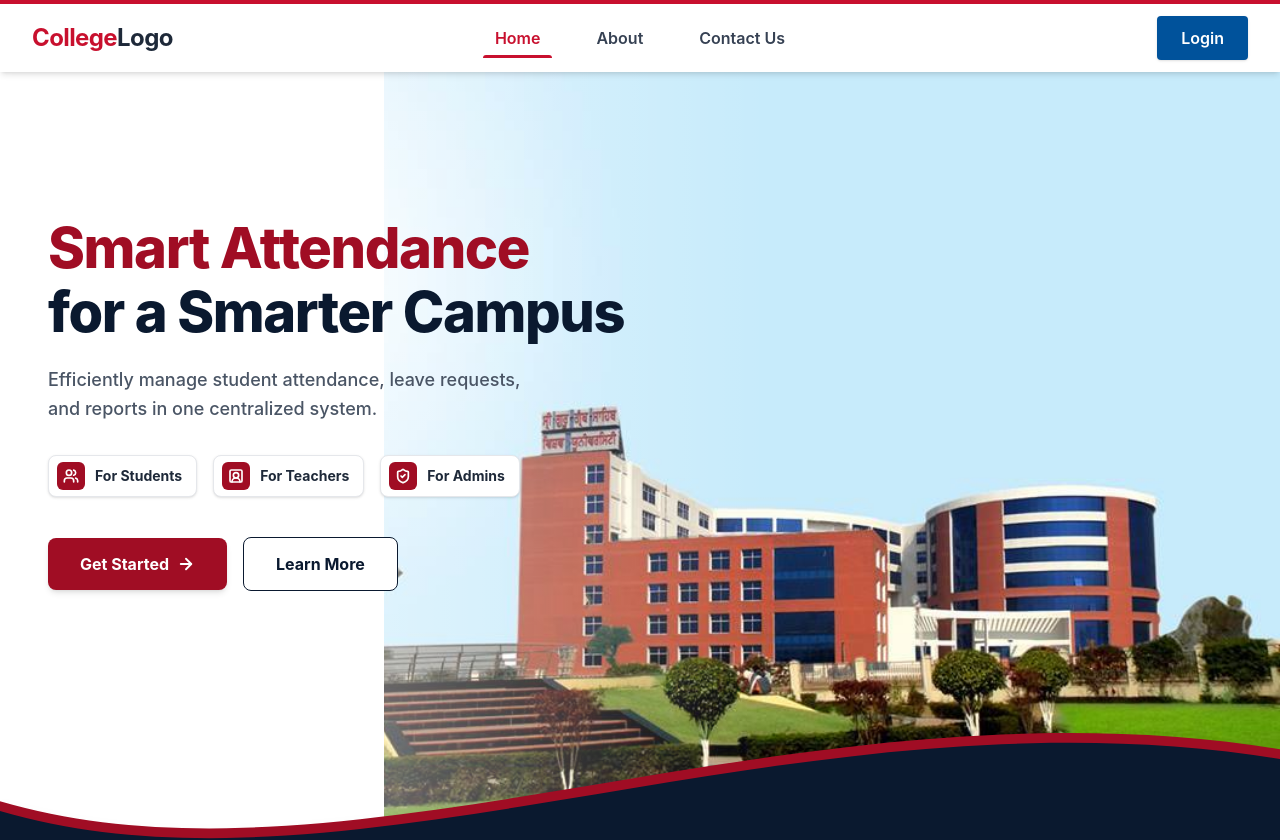
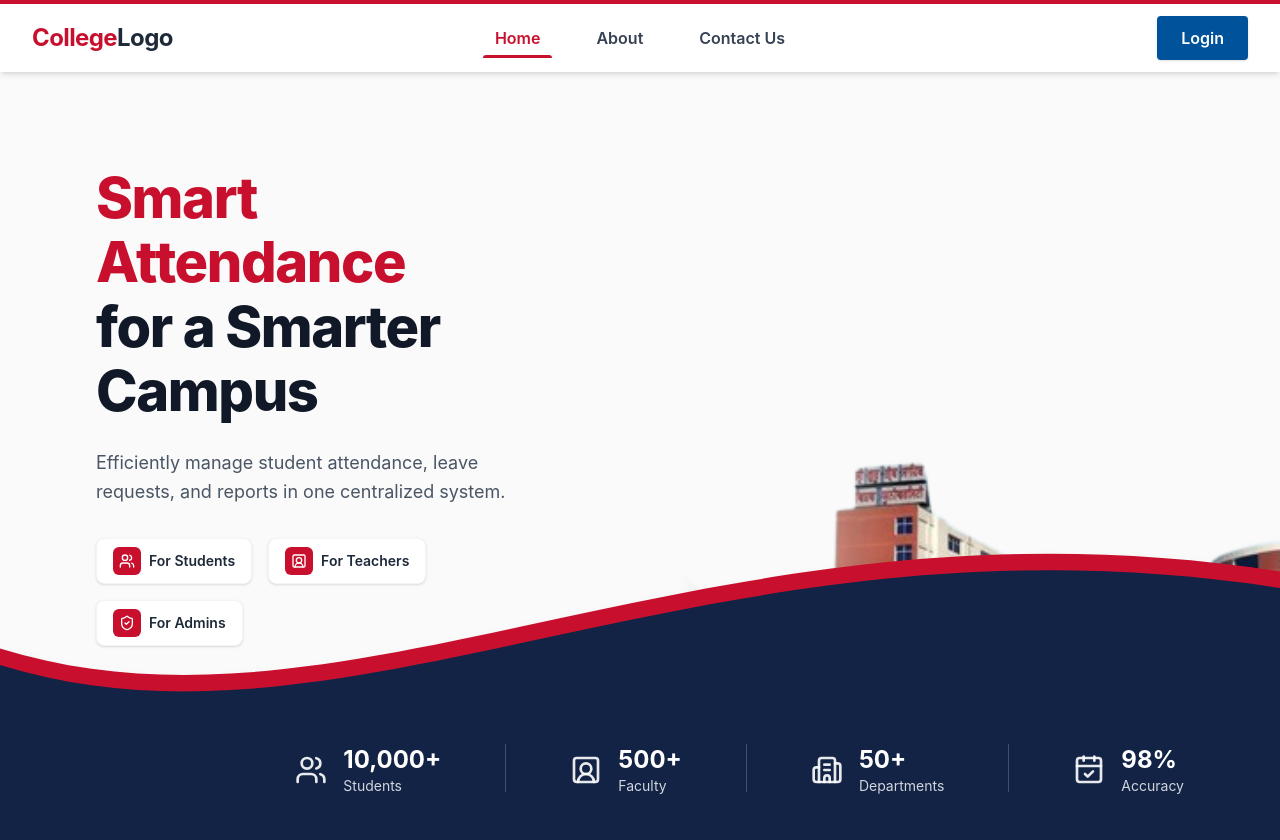
Before and after one commit to Nikhilguleria98/SGGS-Attendance-system, a React (Vite) app in the folder client/: page / in a window 1280 px wide. Shown: the top 840 px of the page. Built offline with nearby package versions, Linux system fonts and the light colour scheme.

Commit message:
hero section - fixed

```diff
--- a/client/src/components/Default/Landingcomp/HeroSection.jsx
+++ b/client/src/components/Default/Landingcomp/HeroSection.jsx
@@ -1,4 +1,5 @@
 import React from "react";
+import { motion } from "framer-motion";
 import {
   Users,
   UserSquare2,
@@ -8,146 +9,155 @@ import {
   CalendarCheck
 } from "lucide-react";
 
-// Replace with your actual image path
-import campusImage from "../../../assets/sggscampus.jpg";
+// Re-added the proper image import for the React environment
+import campusImage from "../../../assets/sggscampus.png";
 
 const HeroSection = () => {
+  // Animation variants for staggered entrance
+  const containerVariants = {
+    hidden: { opacity: 0 },
+    visible: {
+      opacity: 1,
+      transition: { staggerChildren: 0.1, delayChildren: 0.2 },
+    },
+  };
+
+  const itemVariants = {
+    hidden: { opacity: 0, y: 20 },
+    visible: { opacity: 1, y: 0, transition: { duration: 0.6, ease: "easeOut" } },
+  };
+
   return (
-    <section className="w-full flex flex-col font-sans overflow-x-hidden bg-white">
+    <div className="w-full bg-[#FAFAFA] font-sans overflow-hidden overflow-x-hidden">
 
-      {/* =========================================
-          1. TOP HERO AREA (Text + Faded Image)
-          ========================================= */}
-      <div className="relative w-full">
+      {/* --- HERO SECTION --- */}
+      <section className="relative w-full min-h-screen flex flex-col lg:flex-row items-center justify-between pt-20 pb-48 lg:pb-32 z-10">
 
-        {/* --- BACKGROUND LAYER --- */}
-        {/* This sits behind the text. It contains the image on the right, and a fade gradient on the left. */}
-        <div className="absolute inset-0 w-full h-full z-0 flex justify-end">
-          {/* The gradient mask: Solid white on the left, fading to transparent on the right */}
-          <div className="absolute inset-0 bg-gradient-to-r from-white via-white/80 md:via-white/40 to-transparent w-full md:w-[80%] lg:w-[60%] left-0 z-10"></div>
+        {/* Left Content Area */}
+        <div className="w-full lg:w-1/2 px-6 lg:px-16 xl:px-24 z-20">
+          <motion.div
+            variants={containerVariants}
+            initial="hidden"
+            animate="visible"
+            className="max-w-2xl"
+          >
+            {/* Main Headline */}
+            <motion.h1
+              variants={itemVariants}
+              className="text-4xl md:text-5xl lg:text-[56px] leading-[1.15] font-extrabold text-[#111827] tracking-tight mb-6"
+            >
+              <span className="text-[#c8102e]">Smart Attendance</span> <br />
+              for a Smarter Campus
+            </motion.h1>
 
+            {/* Subheadline */}
+            <motion.p
+              variants={itemVariants}
+              className="text-lg text-gray-600 mb-8 max-w-lg leading-relaxed"
+            >
+              Efficiently manage student attendance, leave requests, and reports in one centralized system.
+            </motion.p>
+
+            {/* Role Badges */}
+            <motion.div variants={itemVariants} className="flex flex-wrap gap-4 mb-10">
+              <div className="flex items-center gap-2 bg-white px-4 py-2 rounded-lg shadow-sm border border-gray-100">
+                <div className="bg-[#c8102e] p-1.5 rounded-md"><Users size={16} className="text-white" /></div>
+                <span className="text-sm font-semibold text-gray-800">For Students</span>
+              </div>
+              <div className="flex items-center gap-2 bg-white px-4 py-2 rounded-lg shadow-sm border border-gray-100">
+                <div className="bg-[#c8102e] p-1.5 rounded-md"><UserSquare2 size={16} className="text-white" /></div>
+                <span className="text-sm font-semibold text-gray-800">For Teachers</span>
+              </div>
+              <div className="flex items-center gap-2 bg-white px-4 py-2 rounded-lg shadow-sm border border-gray-100">
+                <div className="bg-[#c8102e] p-1.5 rounded-md"><ShieldCheck size={16} className="text-white" /></div>
+                <span className="text-sm font-semibold text-gray-800">For Admins</span>
+              </div>
+            </motion.div>
+
+            {/* CTA Buttons */}
+            <motion.div variants={itemVariants} className="flex items-center gap-4">
+              <button className="flex items-center gap-2 bg-[#c8102e] hover:bg-[#a00d24] text-white px-8 py-3.5 rounded-lg font-semibold transition-all shadow-lg hover:shadow-xl hover:-translate-y-0.5">
+                Get Started <ArrowRight size={18} />
+              </button>
+              <button className="flex items-center gap-2 bg-transparent border-2 border-[#1a2d5c] text-[#1a2d5c] hover:bg-[#1a2d5c] hover:text-white px-8 py-3 rounded-lg font-semibold transition-all">
+                Learn More
+              </button>
+            </motion.div>
+          </motion.div>
+        </div>
+
+        {/* Right Image Area */}
+        <motion.div
+          initial={{ opacity: 0, x: 50 }}
+          animate={{ opacity: 1, x: 0 }}
+          transition={{ duration: 0.8, ease: "easeOut", delay: 0.3 }}
+          className="w-full lg:w-1/2 relative h-[300px] sm:h-[400px] lg:h-[600px] mt-12 lg:mt-0 z-10"
+        >
+          {/* Replaced the background-image div with the actual img tag and mask */}
           <img
             src={campusImage}
             alt="Campus"
-            className="w-full lg:w-[70%] h-full object-cover object-right"
+            className="absolute top-0 right-0 w-full lg:w-[110%] h-[120%] lg:-right-10 object-cover object-center rounded-bl-[150px] z-0"
+            style={{
+              WebkitMaskImage: 'linear-gradient(to right, transparent 0%, black 35%)',
+              maskImage: 'linear-gradient(to right, transparent 0%, black 35%)'
+            }}
           />
-        </div>
+        </motion.div>
+      </section>
 
-        {/* --- FOREGROUND TEXT LAYER --- */}
-        {/* We use standard document flow here so it pushes the wave down naturally.
-            Notice the pb-48 (padding-bottom). This guarantees the text never touches the wave. */}
-        <div className="relative z-10 w-full max-w-7xl mx-auto px-6 sm:px-10 lg:px-12 pt-20 pb-48 md:pt-28 md:pb-56 lg:pt-36 lg:pb-64 flex flex-col">
+      {/* --- WAVE SEPARATOR & STATS BAR --- */}
+      <div className="relative z-20 -mt-24 lg:-mt-40 w-full">
 
-          <div className="w-full max-w-2xl text-center md:text-left">
-            <h1 className="text-[38px] sm:text-5xl lg:text-[56px] leading-[1.15] font-extrabold tracking-tight mb-5">
-              <span className="text-[#a00d24]">Smart Attendance</span> <br />
-              <span className="text-[#0a192f]">for a Smarter Campus</span>
-            </h1>
-
-            <p className="text-base md:text-lg text-gray-600 mb-8 max-w-[480px] mx-auto md:mx-0 leading-relaxed font-medium">
-              Efficiently manage student attendance, leave requests, and reports in one centralized system.
-            </p>
-
-            {/* Badges Row */}
-            <div className="flex flex-wrap justify-center md:justify-start gap-3 sm:gap-4 mb-10">
-              <Badge icon={Users} label="For Students" />
-              <Badge icon={UserSquare2} label="For Teachers" />
-              <Badge icon={ShieldCheck} label="For Admins" />
-            </div>
-
-            {/* Buttons Row */}
-            <div className="flex flex-col sm:flex-row items-center justify-center md:justify-start gap-4">
-              <button className="w-full sm:w-auto flex items-center justify-center gap-2 bg-[#a00d24] hover:bg-[#850b1e] text-white px-8 py-3.5 rounded-lg font-bold transition-colors shadow-md">
-                Get Started <ArrowRight size={18} strokeWidth={2.5} />
-              </button>
-              <button className="w-full sm:w-auto flex items-center justify-center gap-2 bg-white border border-[#0a192f] text-[#0a192f] hover:bg-gray-50 px-8 py-3.5 rounded-lg font-bold transition-colors">
-                Learn More
-              </button>
-            </div>
-          </div>
-
-        </div>
-      </div>
-
-      {/* =========================================
-          2. WAVE & STATS AREA (Bottom section)
-          ========================================= */}
-      {/* We use a negative margin (-mt) to pull this layer UP, overlapping the padding-bottom of the section above. */}
-      <div className="relative w-full z-20 -mt-24 md:-mt-32 lg:-mt-48 pointer-events-none">
-
-        {/* --- THE SVG WAVE --- */}
+        {/* SVG Decorative Curve matching the design */}
         <svg
-          className="w-full h-[80px] sm:h-[140px] md:h-[180px] lg:h-[260px] block drop-shadow-xl"
-          viewBox="0 0 1440 320"
+          className="absolute bottom-full left-0 w-full h-[80px] md:h-[150px] lg:h-[220px] drop-shadow-xl"
           preserveAspectRatio="none"
+          viewBox="0 0 1440 200"
+          fill="none"
           xmlns="http://www.w3.org/2000/svg"
         >
-          {/* Red Accent Path (Shifted up slightly using transform) */}
-          <path
-            fill="#a00d24"
-            d="M0,192 C400,320 900,32 1440,128 L1440,320 L0,320 Z"
-            transform="translate(0, -12)"
-          />
-          {/* Main Navy Blue Path */}
-          <path
-            fill="#0a192f"
-            d="M0,192 C400,320 900,32 1440,128 L1440,320 L0,320 Z"
-          />
+          {/* Red Accent Path */}
+          <path d="M0,150 C400,250 800,0 1440,80 V200 H0 V150 Z" fill="#c8102e" transform="translate(0, -15)" />
+          {/* Deep Blue Base Path */}
+          <path d="M0,150 C400,250 800,0 1440,80 V200 H0 V150 Z" fill="#132345" />
         </svg>
 
-        {/* --- STATS BAR --- */}
-        {/* We use pointer-events-auto here so text can be selected if needed. -mt-1 removes the tiny 1px gap below SVGs */}
-        <div className="bg-[#0a192f] w-full px-6 sm:px-10 lg:px-12 py-8 lg:py-10 -mt-1 pointer-events-auto">
-
-          <div className="max-w-7xl mx-auto grid grid-cols-2 lg:flex lg:flex-row lg:justify-end items-center gap-y-10 gap-x-4 lg:gap-10 xl:gap-14 lg:pr-8">
+        {/* Stats Container (Deep Blue background continuous from SVG) */}
+        <div className="bg-[#132345] relative w-full pt-6 pb-12 px-4 sm:px-6 lg:px-24">
+          <div className="max-w-7xl mx-auto flex flex-wrap justify-between md:justify-around lg:justify-end gap-8 lg:gap-16">
 
             <StatBlock icon={Users} count="10,000+" label="Students" />
-
-            {/* Divider lines only show on desktop */}
-            <div className="hidden lg:block w-px h-10 bg-white/20"></div>
+            <div className="hidden md:block w-px h-12 bg-white/20"></div>
 
             <StatBlock icon={UserSquare2} count="500+" label="Faculty" />
-
-            <div className="hidden lg:block w-px h-10 bg-white/20"></div>
+            <div className="hidden md:block w-px h-12 bg-white/20"></div>
 
             <StatBlock icon={Building2} count="50+" label="Departments" />
-
-            <div className="hidden lg:block w-px h-10 bg-white/20"></div>
+            <div className="hidden md:block w-px h-12 bg-white/20"></div>
 
             <StatBlock icon={CalendarCheck} count="98%" label="Accuracy" />
 
           </div>
         </div>
-
       </div>
 
-    </section>
+    </div>
   );
 };
 
-/* =========================================
-   SUB-COMPONENTS FOR CLEANER CODE
-   ========================================= */
-
-const Badge = ({ icon: Icon, label }) => (
-  <div className="flex items-center gap-2.5 bg-white px-2 py-1.5 rounded-lg shadow-sm border border-gray-200">
-    <div className="bg-[#a00d24] p-1.5 rounded-md text-white">
-      <Icon size={16} strokeWidth={2.5} />
+// Sub-components for cleaner code
+const StatBlock = ({ icon: Icon, count, label }) => (
+  <motion.div
+    whileHover={{ scale: 1.05 }}
+    className="flex items-center gap-4 text-white"
+  >
+    <Icon size={32} className="text-white/90" />
+    <div className="flex flex-col">
+      <span className="text-2xl font-bold">{count}</span>
+      <span className="text-sm text-gray-300">{label}</span>
     </div>
-    <span className="text-[13px] sm:text-sm font-bold text-gray-800 pr-1.5">{label}</span>
-  </div>
-);
-
-const StatBlock = ({ icon: Icon, count, label }) => (
-  <div className="flex flex-col sm:flex-row items-center sm:items-start lg:items-center justify-center gap-3 text-white w-full">
-    <div className="text-white">
-      <Icon size={34} strokeWidth={1.5} />
-    </div>
-    <div className="flex flex-col text-center sm:text-left">
-      <span className="text-xl sm:text-2xl font-extrabold leading-none mb-1">{count}</span>
-      <span className="text-xs sm:text-[13px] text-gray-300 font-medium">{label}</span>
-    </div>
-  </div>
+  </motion.div>
 );
 
 export default HeroSection;
```
Also changed, not shown: client/src/assets/sggscampus.jpg (deleted), client/src/assets/sggscampus.png (added).
